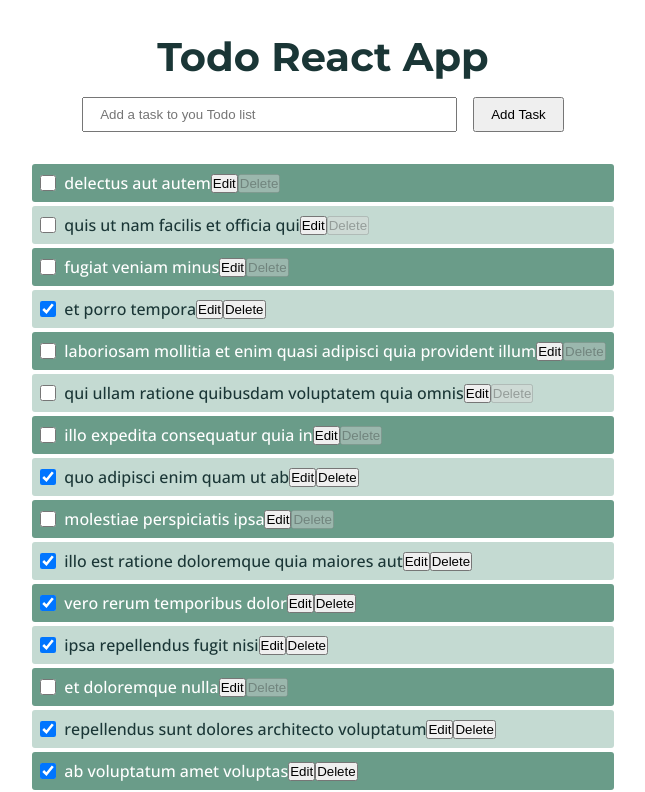
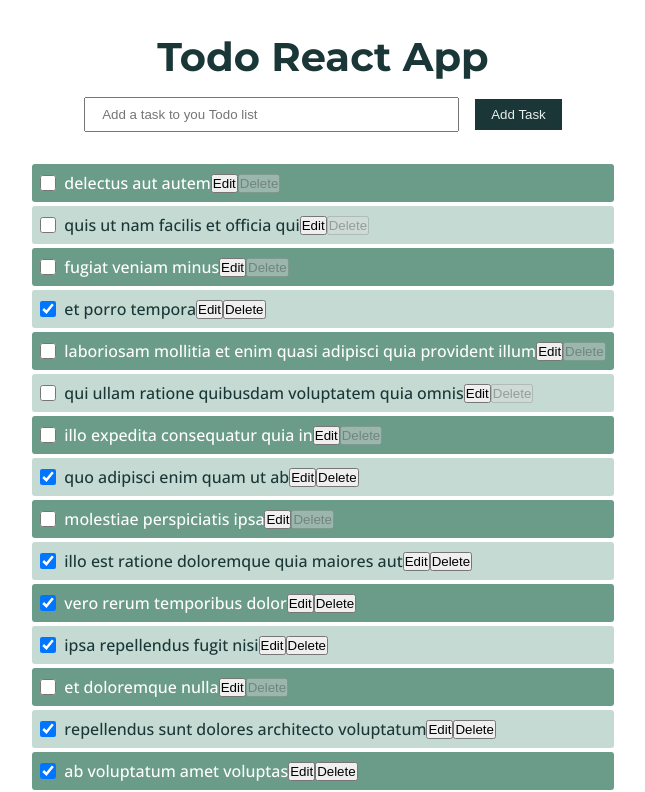
Before and after one commit to jfcode101/alab-320h.9.1, a React (Vite) app in the folder REACT-TODO-LIST/: page / in a window 1280 px wide. Shown: the top 792 px of the page, without its empty margins (317-962 px from the left). Built offline with nearby package versions, Linux system fonts and the light colour scheme.

Commit message:
continuous improvement

```diff
--- a/REACT-TODO-LIST/src/assets/components/todo-form/form.css
+++ b/REACT-TODO-LIST/src/assets/components/todo-form/form.css
@@ -14,4 +14,11 @@
     margin: 0 1rem 2rem 0;
     width: 375px;
   }
+
+  .btn-submit {
+    border: none;
+    outline: none;
+    background-color: var(--msuGreen-clr);
+    color: var(--brightGray-clr);
+  }
 }
--- a/REACT-TODO-LIST/src/assets/components/todo-item/item.css
+++ b/REACT-TODO-LIST/src/assets/components/todo-item/item.css
@@ -10,6 +10,7 @@
   padding: 0.5rem;
   display: flex;
   align-items: center;
+  transition: ;
 
   &:nth-child(odd) {
     background-color: var(--oxley-clr);
```
